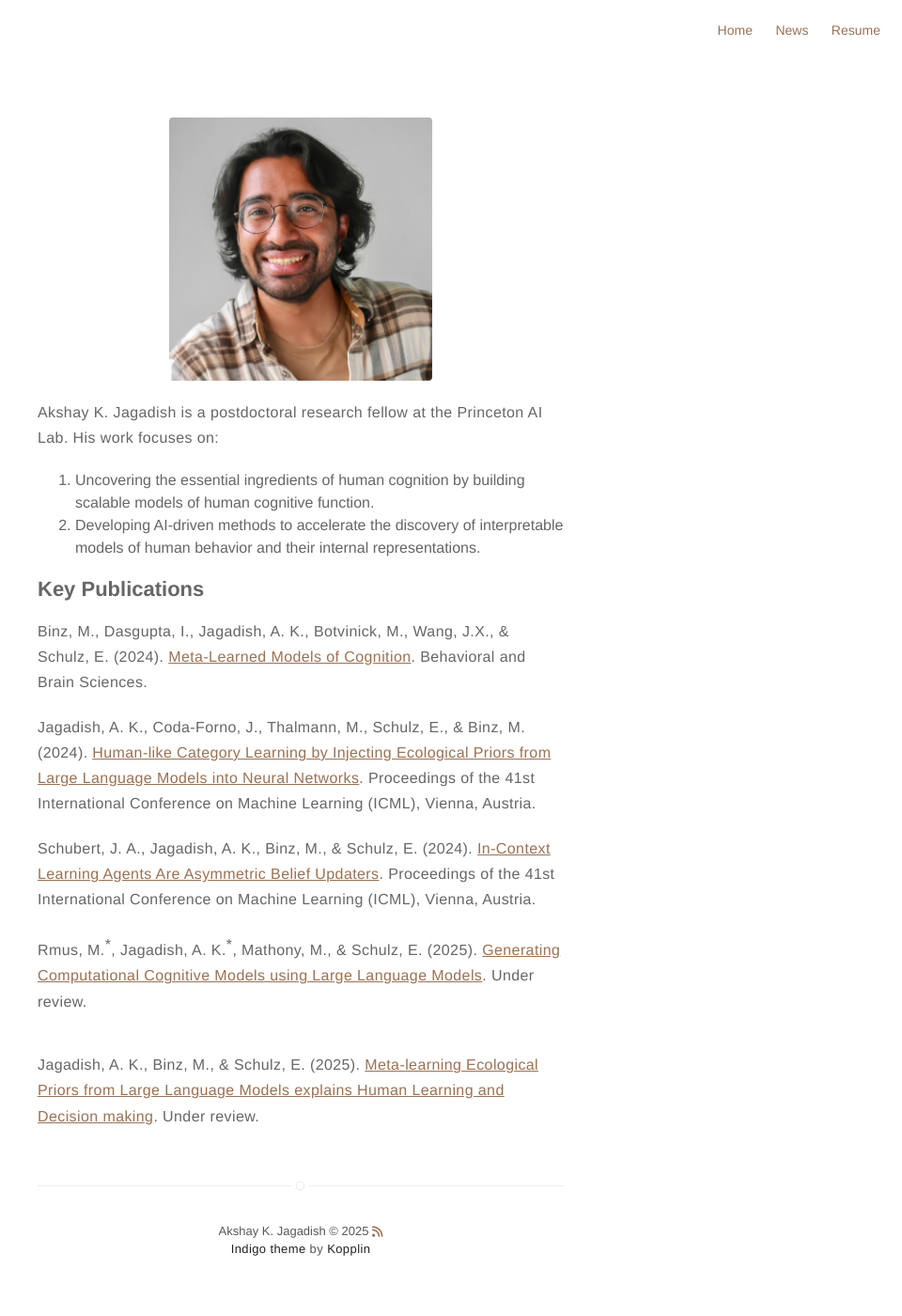
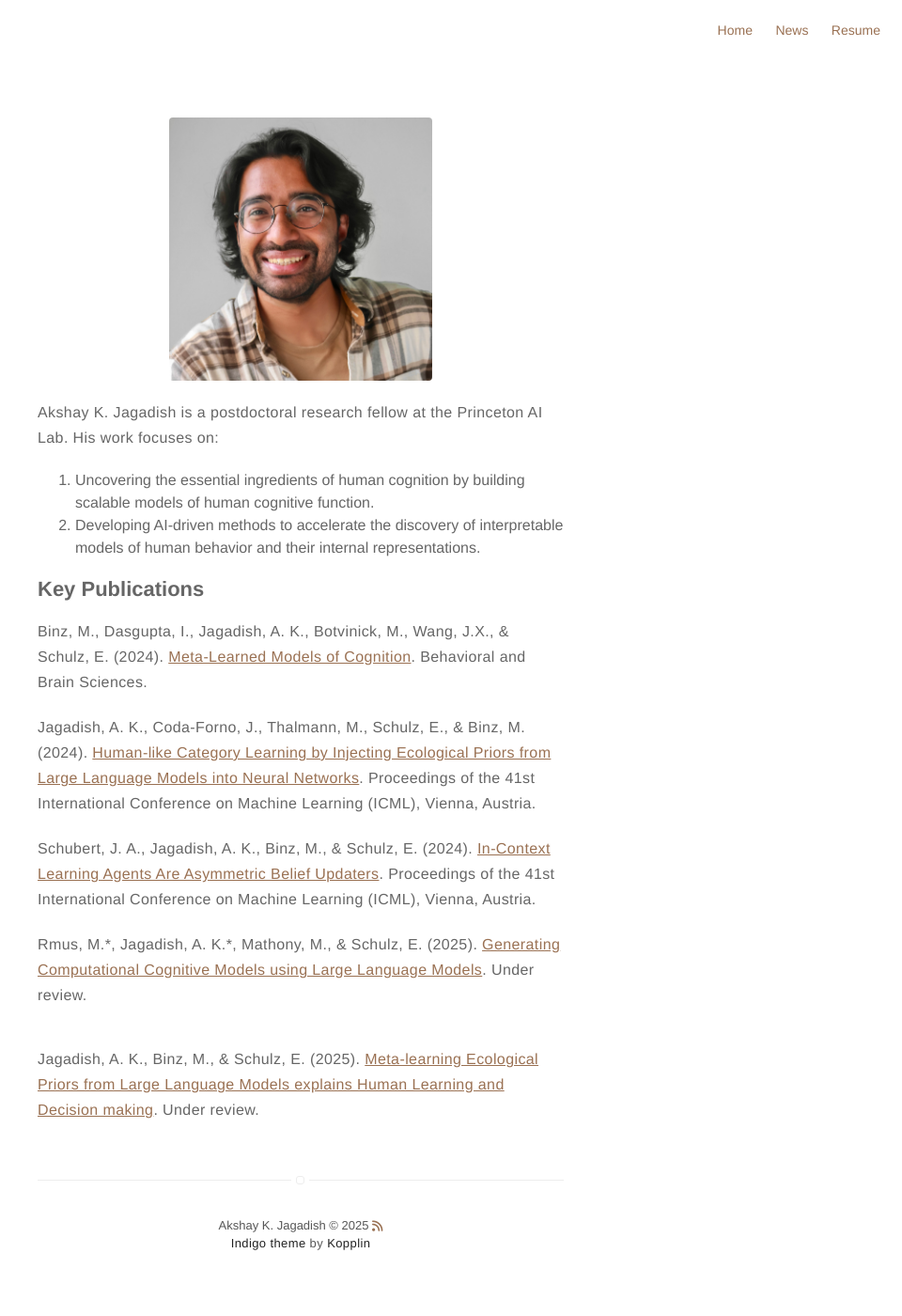
Before and after one commit to akjagadish/akjagadish.github.io, a Jekyll site: the page built from about.md, in a window 1280 px wide. Shown: the whole page at 94% size, without its empty margins (320-1280 px from the left). Built offline with Jekyll 4.4.1, drawn with Linux system fonts in a browser that asks for light colours; nearby versions of some CDN libraries.

Commit message:
Fix formatting of author names in about.md

```diff
--- a/about.md
+++ b/about.md
@@ -29,7 +29,7 @@ Schubert, J. A., <b>Jagadish, A. K.</b>, Binz, M., & Schulz, E. (2024).
 Proceedings of the 41st International Conference on Machine Learning (ICML), Vienna, Austria.
 <span style="vertical-align:-75%"></span><br>
 
-Rmus, M.<span style="vertical-align:super;">*</span>, <b>Jagadish, A. K.</b><span style="vertical-align:super;">*</span>, Mathony, M., & Schulz, E. (2025).
+Rmus, M.*, <b>Jagadish, A. K.</b>*, Mathony, M., & Schulz, E. (2025).
 <a href="https://arxiv.org/pdf/2502.00879.pdf">Generating Computational Cognitive Models using Large Language Models</a>.
 Under review.
 <span style="vertical-align:-75%"></span><br>
```
